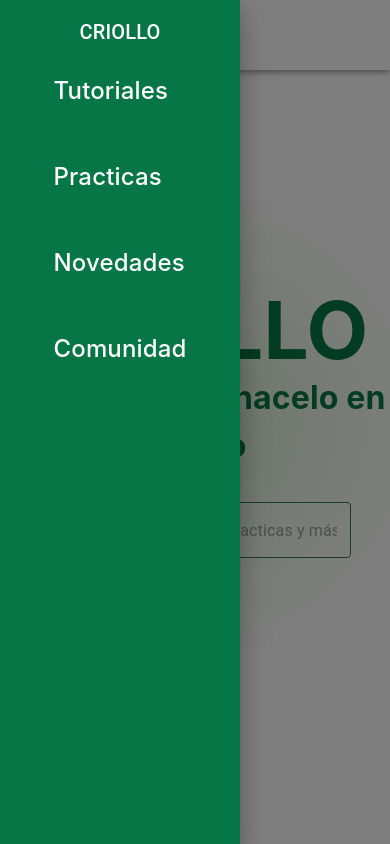
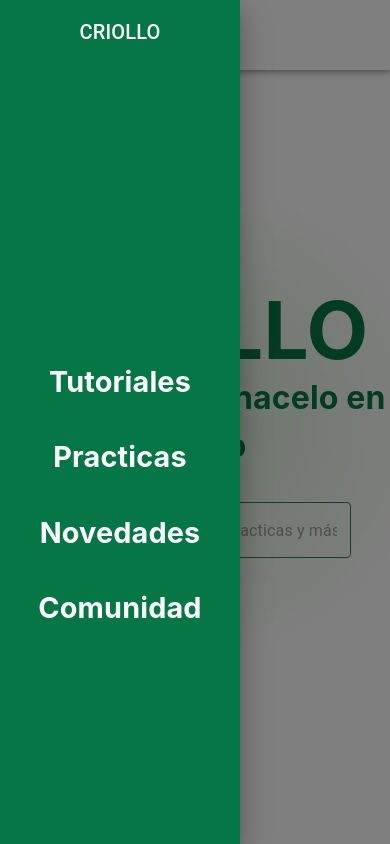
Before and after one commit to chizzi01/CriolloApp, a React (Vite) app in the folder projects/criolloApp/: page /comunidad in a window 390 px wide. Both pictures are taken after a click on the button 24 px from the left and 35 px from the top of the page. Shown: the top 844 px of the page. Built offline with nearby package versions, Linux system fonts and the light colour scheme; grey boxes are pictures that could not be loaded; a web font is replaced by a local one.

Commit message:
Update Navbar.jsx

```diff
--- a/projects/criolloApp/src/components/Navbar.jsx
+++ b/projects/criolloApp/src/components/Navbar.jsx
@@ -20,6 +20,7 @@ import Popover from "@mui/material/Popover";
 import "../../src/App.css";
 import logo from "../assets/CRIOLL.png";
 import avatarUrl from "../assets/avatar.jpg";
+import { colors } from "@mui/material";
 
 const drawerWidth = 240;
 // const navItems = ['<Experiencia />', '<DevTools />', '<Portfolio />', '<Contacto />', <ControlledSwitches />];
@@ -58,10 +59,49 @@ export default function DrawerAppBar({ window, currentSection }) {
 		<Box
 			onClick={handleDrawerToggle}
 			sx={{
-				textAlign: "center",
-				background:
-					"linear-gradient(90deg, #0F0F0F 0.02%, rgba(0, 71, 255, 0.51) 99.99%)",
+				display: "flex",
+				flexDirection: "column",
+				alignItems: "center",
+				justifyContent: "flex-start",
+				height: "100%",
+				backgroundColor: "#077647",
+				color: "#FFF",
+				fontFamily: "Inter",
+				fontSize: "1rem",
+				gap: "2.5rem",
+
+				".navTextsHamburguer": {
+					display: "flex",
+					flexDirection: "column",
+					alignItems: "center",
+					justifyContent: "center",
+					gap: "2rem",
+					width: "100%",
+					padding: "0",
+					color: "#FFF !important",
+				},
+
+				a: {
+					textDecoration: "none",
+					color: "#FFF",
+					fontSize: "1.8rem",
+					fontWeight: "bolder",
+					"&:hover": {
+						color: "#FFF",
+						fontWeight: "bold",
+						fontSize: "1.2rem",
+					},
+
+					"&.active": {
+						color: "#FFF",
+						fontWeight: "bold",
+						fontSize: "1.2rem",
+
+					},
+				},
+
 			}}
+
 		>
 			<Typography variant="h6" sx={{ my: 2, color: "#FFF" }}>
 				CRIOLLO
```
